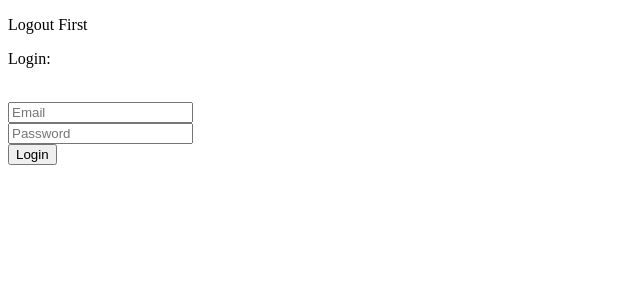
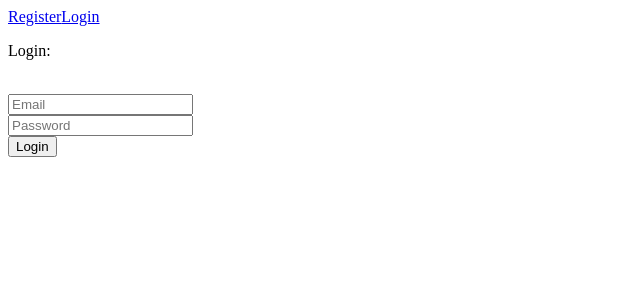
Before and after one commit to C5-jehadalhorany/ANYVEHICLE, a React (Create React App) app in the folder anycehicle-front/: page /login in a window 1280 px wide. Shown: the top 300 px of the page, without its empty margins (0-640 px from the left). Built offline with nearby package versions, Linux system fonts and the light colour scheme.

Commit message:
add navbar and route to front end

```diff
--- a/anycehicle-front/src/App.js
+++ b/anycehicle-front/src/App.js
@@ -1,11 +1,16 @@
 import './App.css';
 import Login from './components/Login';
+import NavBar from './components/Navbar';
 import Register from './components/Register';
+import { Route, Routes } from "react-router-dom";
 function App() {
   return (
     <div className="App">
-      <Register />
-      <Login />
+      <NavBar/>
+      <Routes>
+        <Route path={"/"} element={<Register />} />
+        <Route path="/login" element={<Login />} />
+      </Routes>
     </div>
   );
 }
--- a/anycehicle-front/src/components/Login/index.js
+++ b/anycehicle-front/src/components/Login/index.js
@@ -2,10 +2,10 @@ import React, { useState } from "react";
 import axios from "axios";
 import { useDispatch } from "react-redux";
 import { login } from "../../redux/reducers/auth/index"
-
+import { useNavigate } from "react-router-dom";
 const Login = () => {
     const dispatch = useDispatch();
-
+    const navigate = useNavigate()
 
     const [email, setEmail] = useState("");
     const [message, setMessage] = useState("");
@@ -21,6 +21,7 @@ const Login = () => {
             setMessage("");
             setStatus(true);
             dispatch(login(result.data.token))
+            navigate("/home")
         }).catch((err) => {
             setStatus(false);
             return setMessage(err.response.data.message);
--- /dev/null
+++ b/anycehicle-front/src/components/Navbar/index.js
@@ -0,0 +1,42 @@
+import { Link } from "react-router-dom";
+import { useDispatch, useSelector } from "react-redux";
+import { logout } from "../../redux/reducers/auth/index"
+
+const NavBar = () => {
+    const dispatch = useDispatch();
+
+    const { isLoggedIn } = useSelector((state) => {
+        return {
+            isLoggedIn: state.auth.isLoggedIn,
+        };
+    });
+
+    return (
+        <>
+            <div className="NavBar">
+                {isLoggedIn ? (
+                    <>
+                        <Link className="Link" to="/">
+                            Home
+                        </Link>
+                        <Link className="Link" to="/home">
+                            Aboout Us
+                        </Link>
+                        <button className="logout" onClick={() => { dispatch(logout()) }}>
+                            Logout
+                        </button>
+                    </>
+                ) : (
+                    <>
+                        <Link className="Link" to="/">
+                            Register
+                        </Link>
+                        <Link to="/login">Login</Link>
+                    </>
+                )}
+            </div>
+        </>
+    );
+};
+
+export default NavBar;
--- a/anycehicle-front/src/components/Register/index.js
+++ b/anycehicle-front/src/components/Register/index.js
@@ -42,7 +42,7 @@ const Register = () => {
 
     return (<>
         <div className="Form">
-            {isLoggedIn ? (
+            {!isLoggedIn ? (
                 <div className="AllForm">
                     <p className="Title">Register:</p>
                     <div className="InputAndButton">
```
